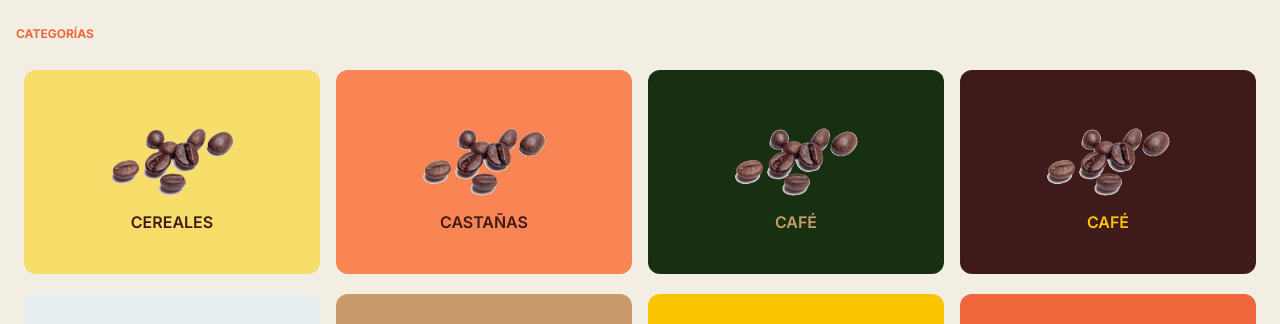
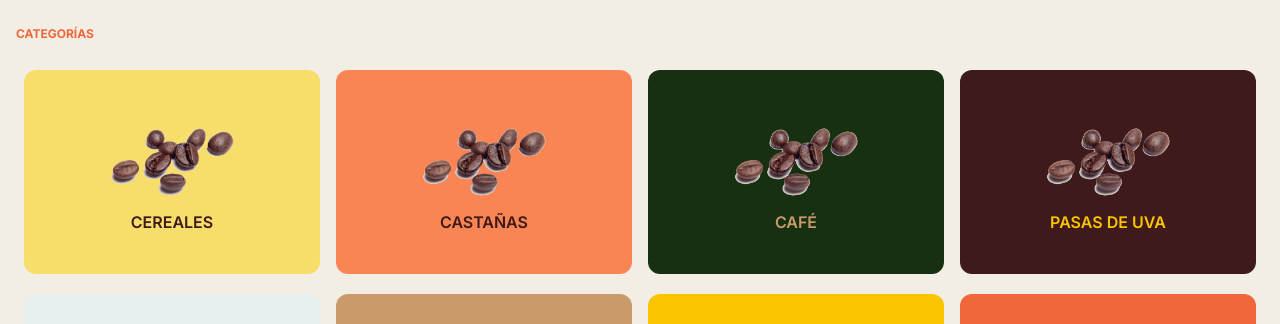
Before and after one commit to alombard1/saludable, a Next.js app: page / in a window 1280 px wide. Shown: the part 910-1234 px from the top of the page. Built offline with nearby package versions, Linux system fonts and the light colour scheme.

Commit message:
fix: padding in categories display

```diff
--- a/src/pages/index.tsx
+++ b/src/pages/index.tsx
@@ -40,10 +40,10 @@ const categories = [
   },
   {
     id: 4,
-    label: "Café",
-    url: "/category/cafe",
+    label: "Pasas de uva",
+    url: "/category/pasas-uva",
     image: {
-      altText: "Café",
+      altText: "Pasas de uva",
       url: "/images/cafe.png",
     },
     backgroundColor: "bg-brown",
@@ -134,7 +134,7 @@ export default function Home() {
                     className="group w-[50%] mb-1 p-2 lg:w-[25%]"
                   >
                     <article
-                      className={`${categorie.backgroundColor} rounded-xl p-10 transition hover:drop-shadow-2xl`}
+                      className={`${categorie.backgroundColor} rounded-xl px-2 py-10 transition hover:drop-shadow-2xl`}
                     >
                       <div className="image">
                         <Image
```
